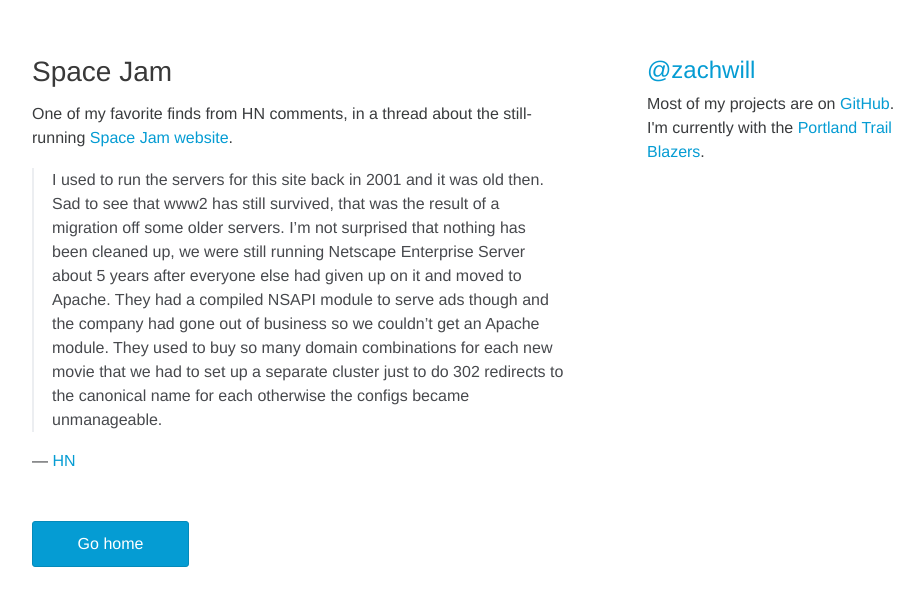
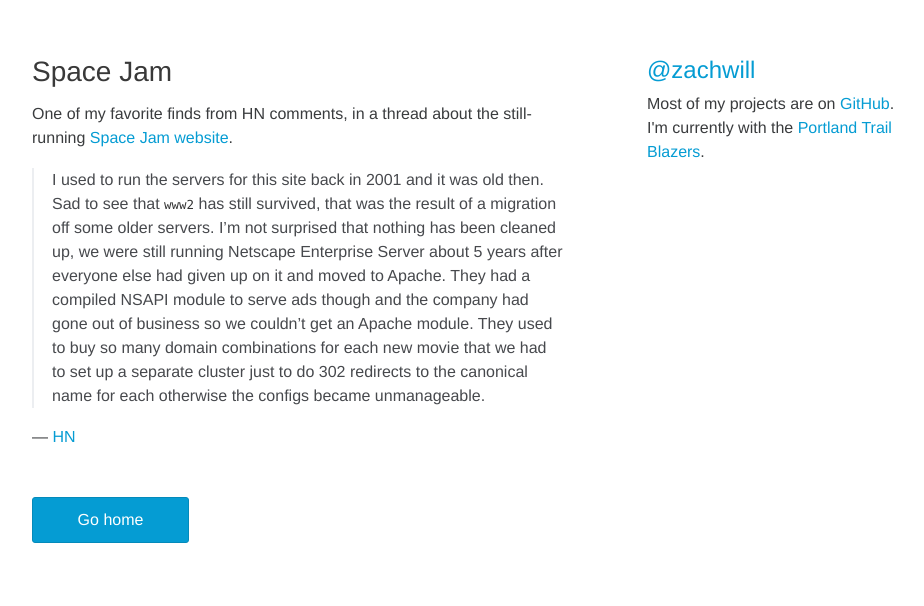
Before and after one commit to zachwill/blog, a Jekyll site: the page built from _posts/2013-05-25-space-jam.md, in a window 1280 px wide. Shown: the top 606 px of the page, without its empty margins (158-1082 px from the left). Built offline with Jekyll 4.4.1, drawn with Linux system fonts in a browser that asks for light colours; Markdown is read by kramdown in place of the engine named in the settings.

Commit message:
Add <code> block around 'www2'

```diff
--- a/_posts/2013-05-25-space-jam.md
+++ b/_posts/2013-05-25-space-jam.md
@@ -8,7 +8,7 @@
 [Space Jam website][space].
 
 > I used to run the servers for this site back in 2001 and it was old then. Sad
-> to see that www2 has still survived, that was the result of a migration off
+> to see that `www2` has still survived, that was the result of a migration off
 > some older servers. I'm not surprised that nothing has been cleaned up, we
 > were still running Netscape Enterprise Server about 5 years after everyone
 > else had given up on it and moved to Apache. They had a compiled NSAPI module
```
